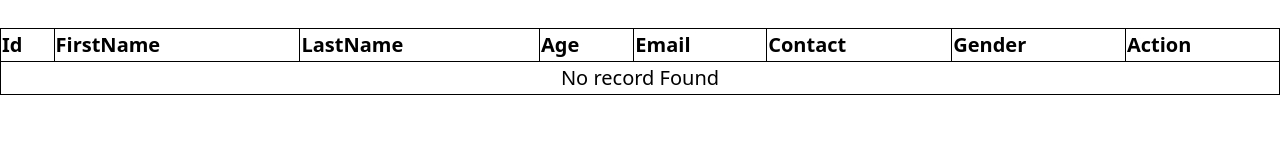
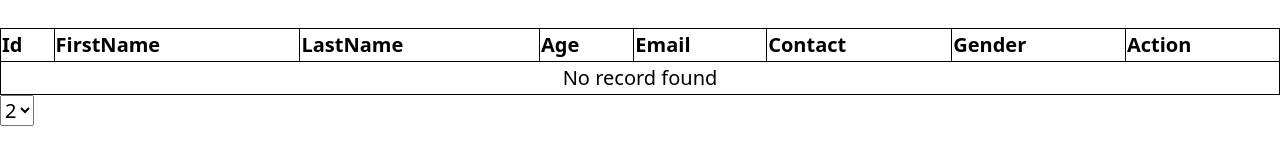
Before and after one commit to manoj6353/wizard-form-react, a React (Create React App) app: page /get-data in a window 1280 px wide. Shown: the part 146-310 px from the top of the page. Built offline with nearby package versions, Linux system fonts and the light colour scheme.

Commit message:
Pagination

```diff
--- a/src/components/Table.jsx
+++ b/src/components/Table.jsx
@@ -5,6 +5,11 @@ import { useNavigate } from "react-router-dom";
 const Table = () => {
   const [data, setData] = useState([]);
   const [tempData, setTempData] = useState([]);
+  const [searchData, setSearchData] = useState([]);
+  const [currentPage, setCurrentPage] = useState(1);
+  const totalRecord = data.length;
+  const [recordPerPage, setRecordPerPage] = useState(2);
+  const navigate = useNavigate();
   const { setUserData, setDocuments, setDocumentsError } =
     useContext(multiStepContext);
   useEffect(() => {
@@ -12,7 +17,9 @@ const Table = () => {
     setData(result);
   }, []);
 
-  const navigate = useNavigate();
+  const paginate = (pageNumber) => {
+    setCurrentPage(pageNumber);
+  };
 
   const [isDelete, setIsDelete] = useState("");
   const deleteData = (id) => {
@@ -75,25 +82,26 @@ const Table = () => {
   const [sortData, setSortData] = useState("asc");
   const [sortColumn, setSortColumn] = useState("");
 
-  let sort = data;
-
   useEffect(() => {
     if (sortData === "asc") {
-      const strAscending = [...data].sort((a, b) =>
+      const strAscending = [...tempData].sort((a, b) =>
         a?.[sortColumn] > b?.[sortColumn] ? 1 : -1
       );
       setSortData("desc");
       setTempData(strAscending);
     } else if (sortData === "desc") {
-      const strDescending = [...data].sort((a, b) =>
+      const strDescending = [...tempData].sort((a, b) =>
         a?.[sortColumn] > b?.[sortColumn] ? -1 : 1
       );
       setSortData("");
       setTempData(strDescending);
     } else {
-      const defaults = [...data].sort((a, b) => b);
+      if (data.length === tempData.length) {
+        setTempData(data);
+      } else {
+        setTempData(searchData);
+      }
       setSortData("asc");
-      setTempData(defaults);
     }
   }, [sortColumn]);
 
@@ -103,23 +111,67 @@ const Table = () => {
       setSortData("asc");
     } else {
       if (sortData === "asc") {
-        const strAscending = [...data].sort((a, b) =>
+        const strAscending = [...tempData].sort((a, b) =>
           a?.[sorting] > b?.[sorting] ? 1 : -1
         );
         setSortData("desc");
         setTempData(strAscending);
       } else if (sortData === "desc") {
-        const strDescending = [...data].sort((a, b) =>
+        const strDescending = [...tempData].sort((a, b) =>
           a?.[sorting] > b?.[sorting] ? -1 : 1
         );
         setSortData("");
         setTempData(strDescending);
       } else {
-        setTempData(sort);
+        if (data.length === tempData.length) {
+          setTempData(data);
+        } else {
+          setTempData(searchData);
+        }
         setSortData("asc");
       }
     }
   };
+  const indexOfLastRecord = currentPage * recordPerPage;
+  const indexOfFirstRecord = indexOfLastRecord - recordPerPage;
+  const [currentRecord, setCurrentRecord] = useState(
+    data.slice(indexOfFirstRecord, indexOfLastRecord)
+  );
+
+  const Pagination = ({ recordPerPage, totalRecord, paginate }) => {
+    const pageNumbers = [];
+    for (let i = 1; i <= Math.ceil(totalRecord / recordPerPage); i++) {
+      pageNumbers.push(i);
+    }
+    return (
+      <div className="Pagination">
+        <select
+          name="recordPerPage"
+          value={recordPerPage}
+          onChange={(e) => setRecordPerPage(e.target.value)}
+        >
+          <option value={2}>2</option>
+          <option value={4}>4</option>
+          <option value={6}>6</option>
+        </select>
+        {pageNumbers.map((number) => (
+          <>
+            <button
+              className={currentPage === number ? "active" : ""}
+              key={number}
+              onClick={() => paginate(number)}
+            >
+              {number}
+            </button>
+          </>
+        ))}
+      </div>
+    );
+  };
+
+  useEffect(() => {
+    setTempData(data.slice(indexOfFirstRecord, indexOfLastRecord));
+  }, [indexOfFirstRecord, indexOfLastRecord, data]);
 
   useEffect(() => {
     const result = JSON.parse(localStorage.getItem("save-data") || "[]");
@@ -141,7 +193,7 @@ const Table = () => {
     );
     if (data !== []) {
       setTempData(data);
-      sort = data;
+      setSearchData(data);
     }
   };
 
@@ -169,8 +221,8 @@ const Table = () => {
           </tr>
         </thead>
         <tbody>
-          {data.length !== 0 ? (
-            data.map((d, index) => (
+          {tempData.length !== 0 ? (
+            tempData.map((d, index) => (
               <tr key={index}>
                 <td>{d.id}</td>
                 <td>{d.firstName}</td>
@@ -187,13 +239,19 @@ const Table = () => {
             ))
           ) : (
             <tr style={{ textAlign: "center" }}>
-              <td colSpan={8}>No record Found</td>
+              <td colSpan={8}>No record found</td>
             </tr>
           )}
         </tbody>
       </table>
 
-      <div></div>
+      <div className="Pagination">
+        <Pagination
+          recordPerPage={recordPerPage}
+          totalRecord={totalRecord}
+          paginate={paginate}
+        />
+      </div>
     </>
   );
 };
```
